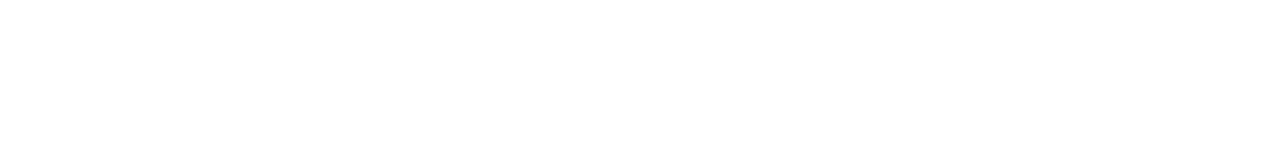
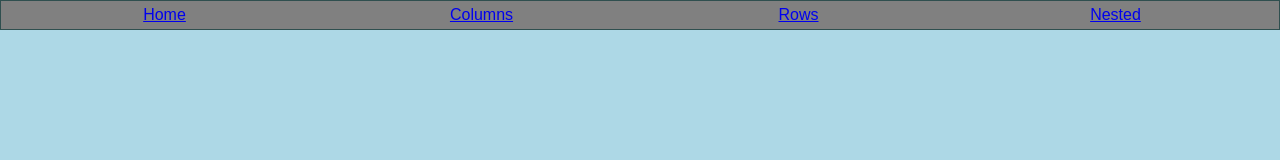
Before and after one commit to ms-dariyansim-xo/ASSIGNMENT-7, a plain HTML site: page index.html in a window 1280 px wide. Drawn offline with Linux system fonts and the light colour scheme.

Commit message:
testing different theories

```diff
--- a/index.html
+++ b/index.html
@@ -8,6 +8,12 @@
     <link href="styles/p1_style.css" rel="stylesheet">
 </head>
 <body>
-
+    <div id="header">
+        <a class="navigation" href="index.html">Home</a>
+        <a class="navigation" href="page_1.html">Columns</a>
+        <a class="navigation" href="page_2.html">Rows</a>
+        <a class="navigation" href="page_3.html">Nested</a>
+    </div>
+</div>
 </body>
 </html>
--- a/styles/p1_style.css
+++ b/styles/p1_style.css
@@ -7,6 +7,9 @@ gird-column-start
 *{
     padding: 0;
     margin: 0;
+}
+body{
+    background-color:  lightblue;
 }
 #header {
     display: grid;
```
Also changed, not shown: page_2.html (+7 -0 lines), page_3.html (+7 -0 lines).
